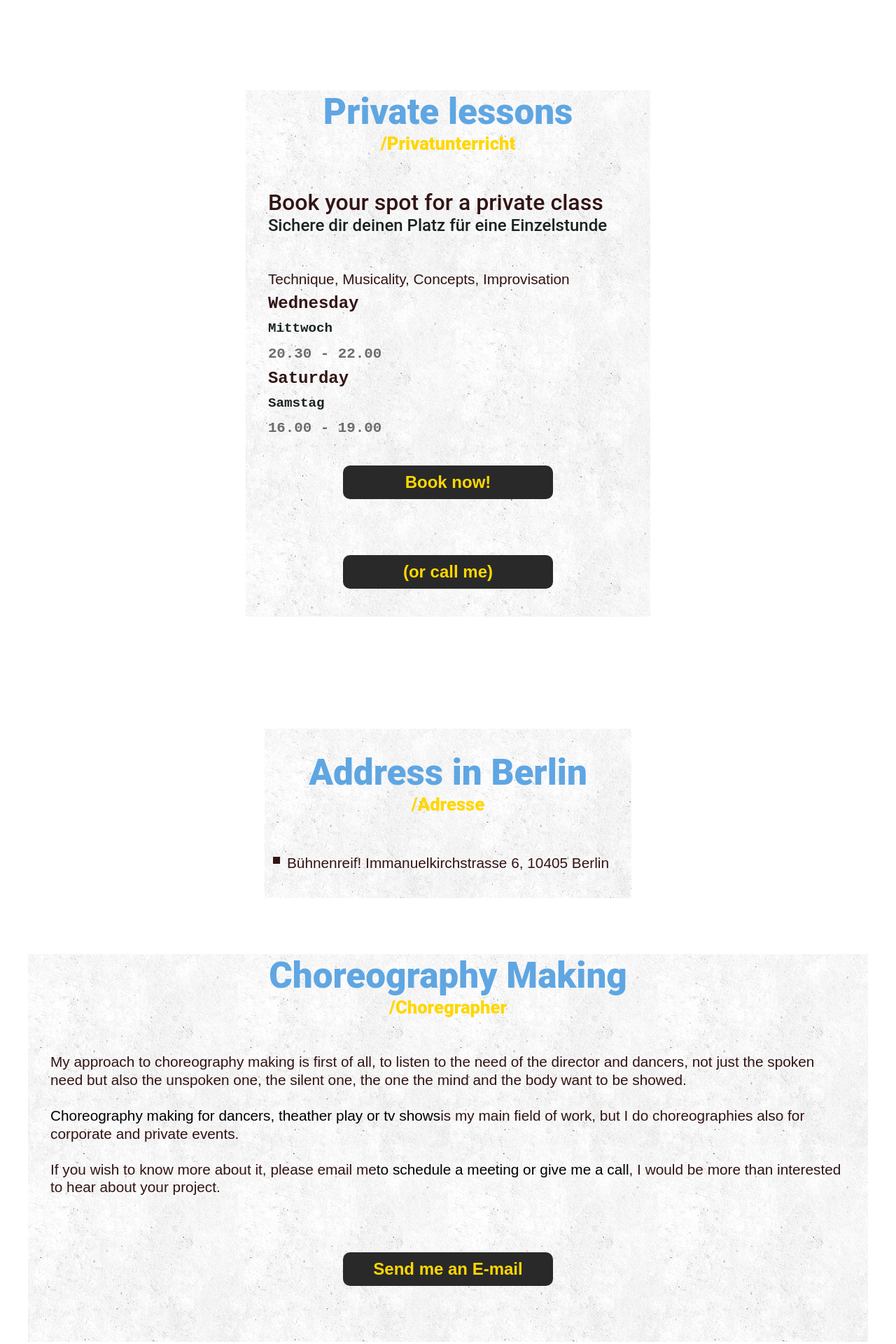
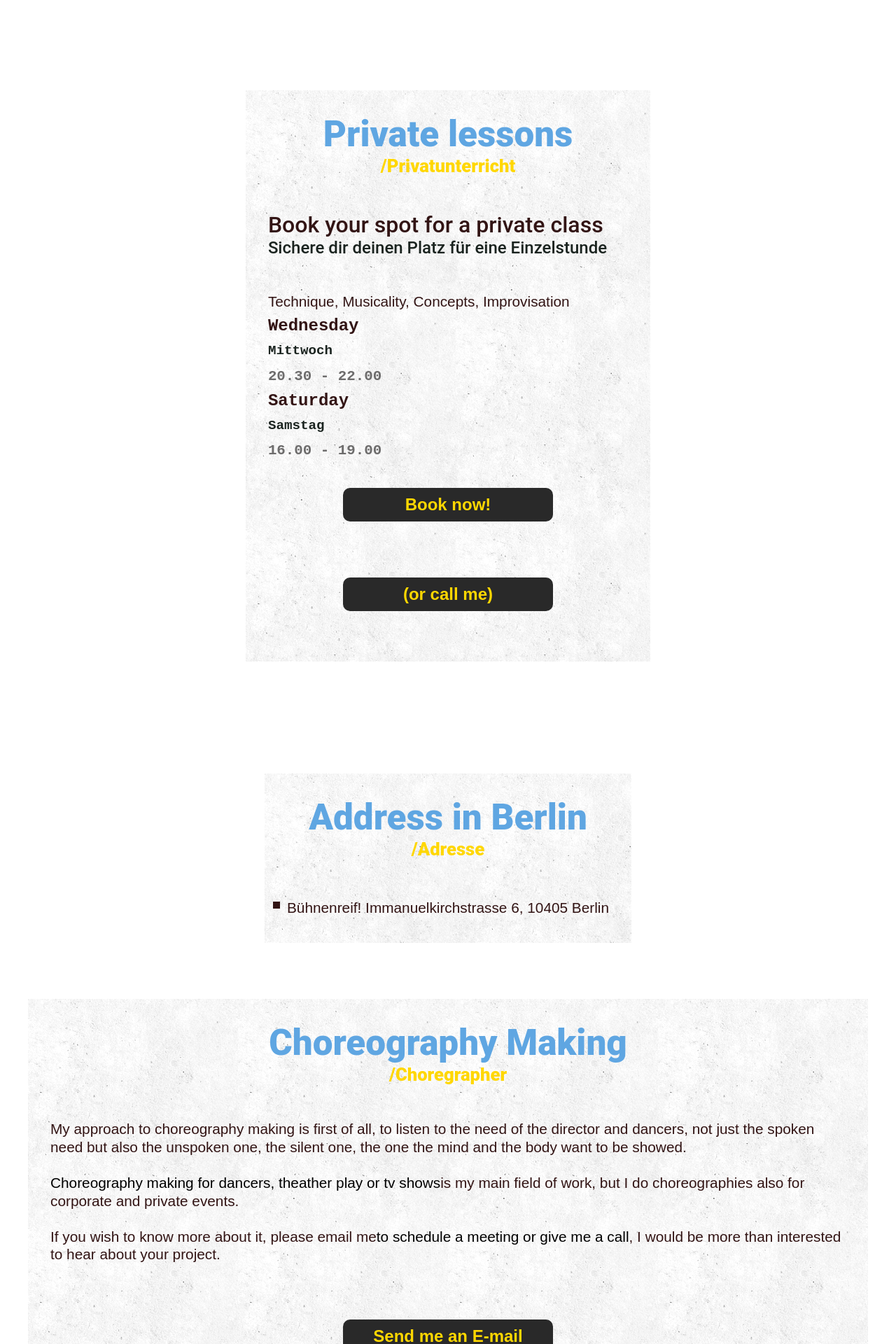
Before and after one commit to matiasfacio/matiasfacio-tango, a React (Create React App) app: page / in a window 1280 px wide. Shown: the part 3460-5380 px from the top of the page at 70% size. Built offline with nearby package versions, Linux system fonts and the light colour scheme.

Commit message:
fixing padding in sections

```diff
--- a/src/components/AboutMe.js
+++ b/src/components/AboutMe.js
@@ -136,7 +136,8 @@ const StyledSection = styled.div`
   justify-content: center;
   align-items: center;
   max-width: 1200px;
-  margin: 10vh 2em;
+  margin: 10vh 0;
+  padding: 2rem;
   background-image: url('./assets/wall-4-light.png');
   h3 {
     font-family: "Roboto Black";
--- a/src/components/Choreography.js
+++ b/src/components/Choreography.js
@@ -67,7 +67,7 @@ const StyledSection = styled.div`
   flex-direction: column;
   justify-content: center;
   align-items: center;
-  padding: 0 2em;
+  padding: 2rem;
   max-width: 1200px;
   background-image: url('./assets/wall-4-light.png');
   p {
--- a/src/components/PrivateLessons.js
+++ b/src/components/PrivateLessons.js
@@ -6,7 +6,7 @@ export default function ClassesBerlin() {
 
   return (
     <>
-      <Classes>
+      <ClassesSection>
         <Title>
           <h2>Private lessons</h2>
           <h3 className="deutsch">/Privatunterricht</h3>
@@ -51,7 +51,7 @@ export default function ClassesBerlin() {
         <PrivateClassButton href={"tel:+491774946117"}>
           (or call me)
         </PrivateClassButton>
-      </Classes>
+      </ClassesSection>
     </>
   );
 }
@@ -75,7 +75,6 @@ const Deutsch = styled.div`
 const Class = styled.div`
   display: flex;
   flex-direction: column;
-  margin: 0 2em;
   transition-duration: 1s;
 `;
 
@@ -149,11 +148,12 @@ const ClassName = styled.div`
   }
 `;
 
-const Classes = styled.div`
+const ClassesSection = styled.section`
   margin: 10vh auto;
   display: flex;
   flex-direction: column;
   justify-content: space-around;
   align-items: center;
   background-image: url('./assets/wall-4-light.png');
+  padding: 2rem;
 `;
```
